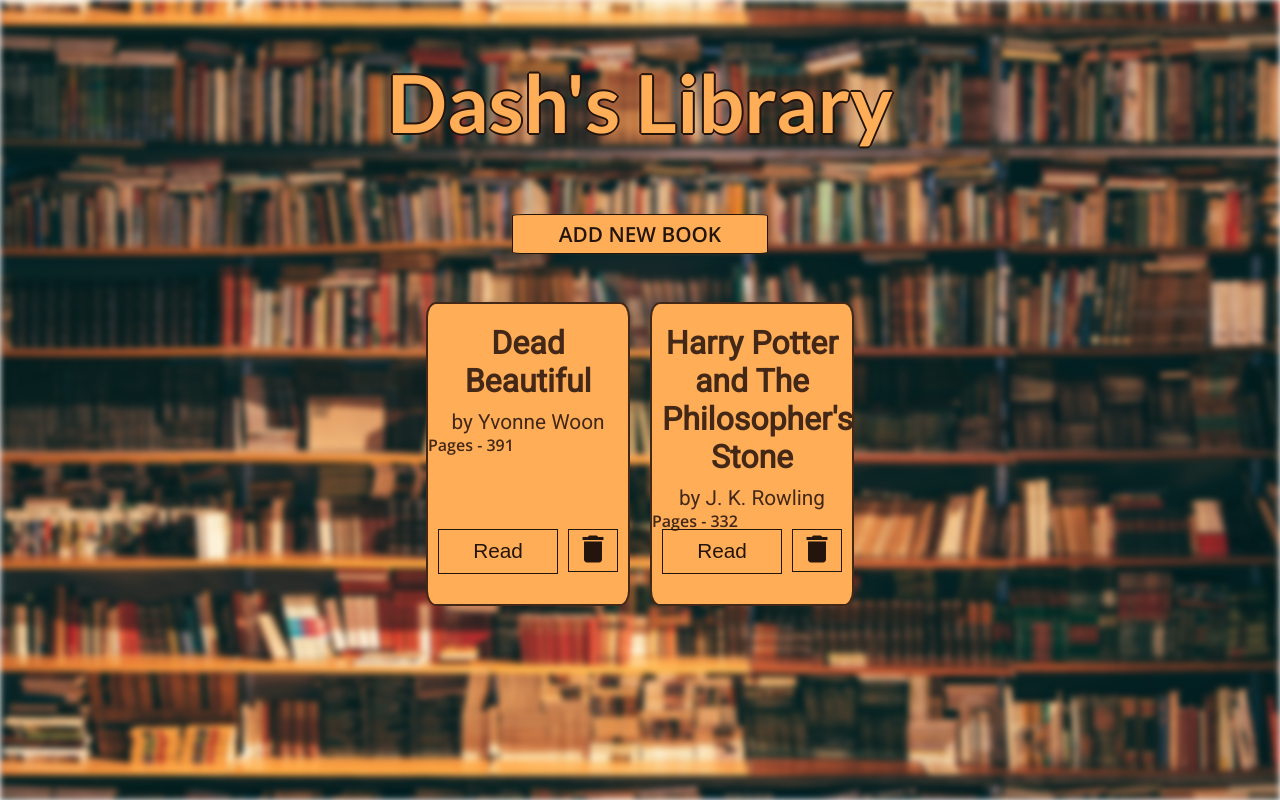
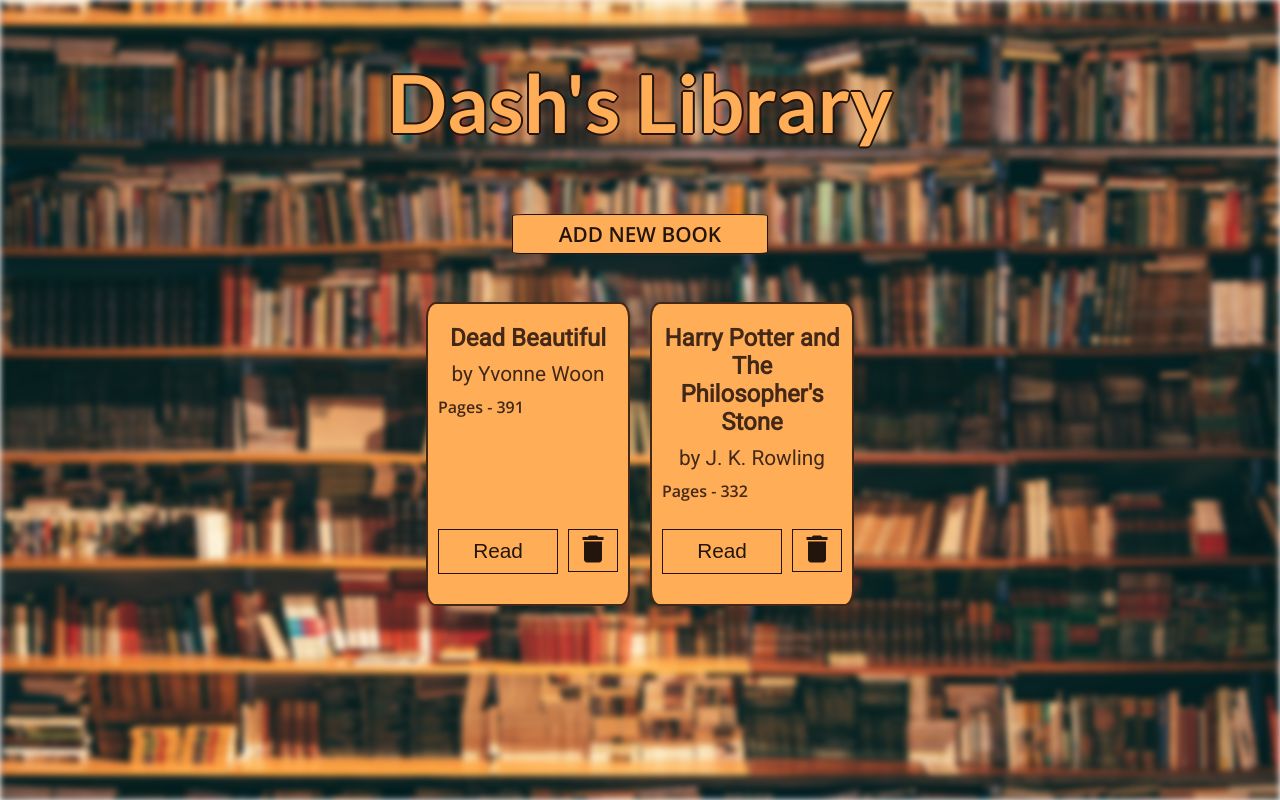
Before and after one commit to thesudeshdas/library, a plain HTML site: page index.html in a window 1280 px wide. Drawn offline with nearby package versions, Linux system fonts and the light colour scheme; some packages are replaced by stand-ins of ours.

Commit message:
fix: pages div

```diff
--- a/myscripts.js
+++ b/myscripts.js
@@ -40,6 +40,7 @@ const showBooks = () => {
 
         // pages
         let bookPages = document.createElement('div');
+        bookPages.classList.add('pages');
         (book.pages != '') ? bookPages.textContent = 'Pages - ' + book.pages : null;
 
         // read button and delete button container
--- a/styles.css
+++ b/styles.css
@@ -77,7 +77,7 @@ h1 {
 .booktitle {
     font-family: 'roboto', sans-serif;
     font-weight: bold;
-    font-size: 2rem;
+    font-size: 1.5rem;
 
     text-align: center;
     margin: 10% 5% 5% 5%;
```
